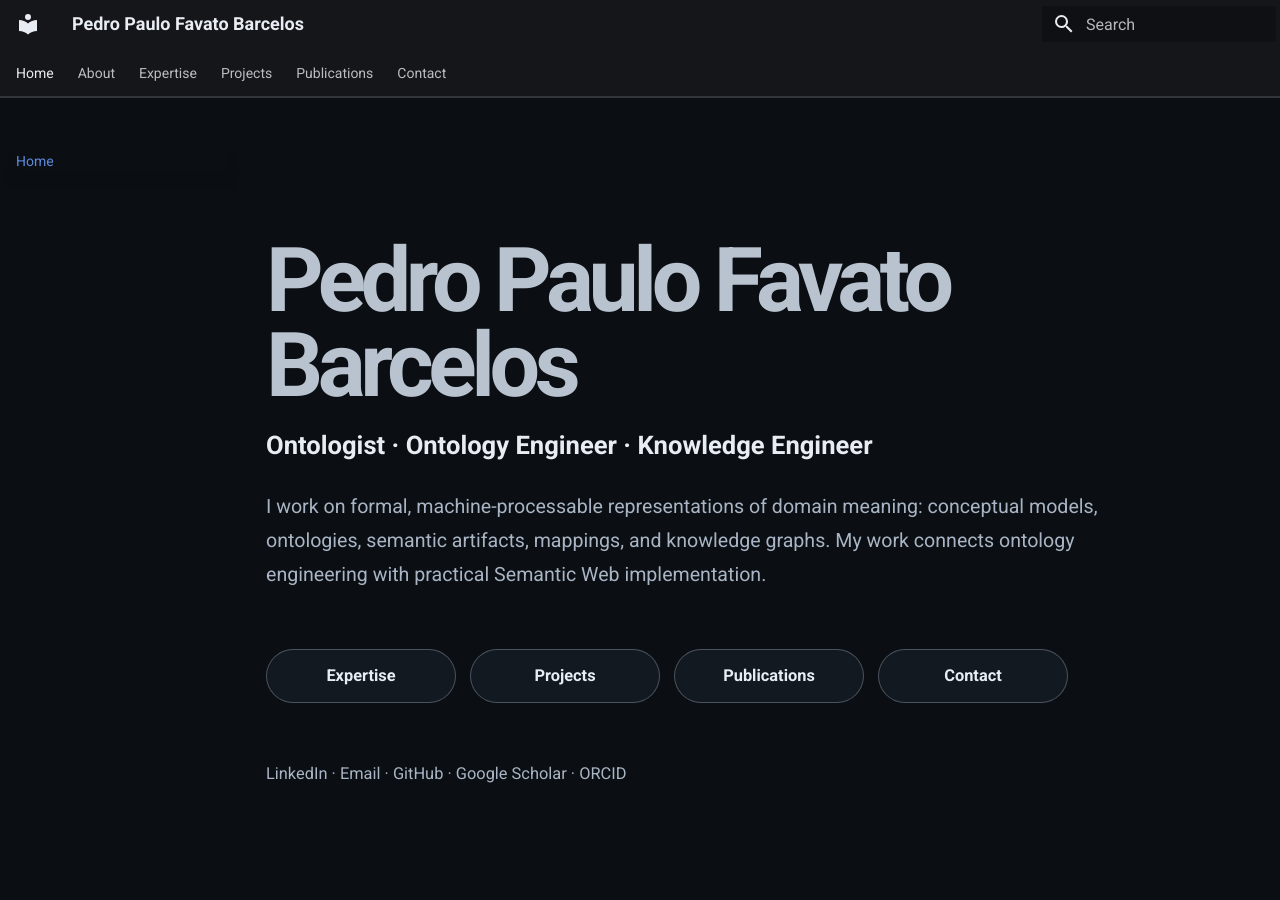
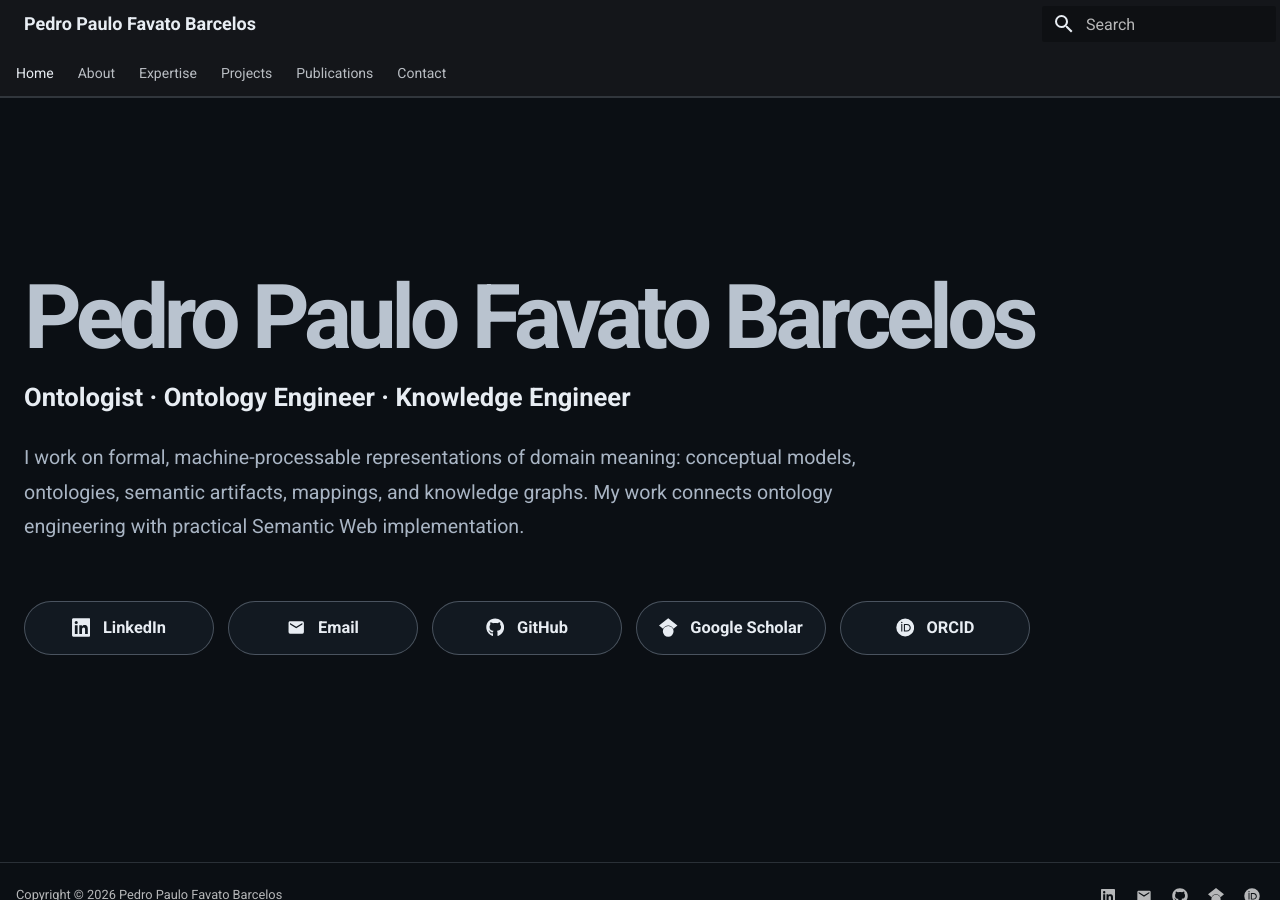
Before and after one commit to pedropaulofb/pedropaulofb.github.io, an MkDocs documentation site: the page built from docs/index.md, in a window 1280 px wide and 900 px high. Built offline with MkDocs 1.6.1 and Material for MkDocs 9.7.7, drawn with Linux system fonts in a browser that asks for light colours.

Commit message:
style(site): simplify homepage branding and navigation
- replace duplicated homepage navigation links with profile buttons
- hide the default Material header logo and desktop side navigation
- add a plain favicon and disable heading permalink symbols

```diff
--- a/docs/index.md
+++ b/docs/index.md
@@ -17,19 +17,15 @@
 
 <div class="link-grid" markdown="1">
 
-[Expertise](expertise.md){ .profile-link }
+[:fontawesome-brands-linkedin: LinkedIn](https://w3id.org/pedropaulofb/linkedin){ .profile-link }
 
-[Projects](projects.md){ .profile-link }
+[:material-email: Email](https://w3id.org/pedropaulofb/email){ .profile-link }
 
-[Publications](publications.md){ .profile-link }
+[:fontawesome-brands-github: GitHub](https://w3id.org/pedropaulofb/github){ .profile-link }
 
-[Contact](contact.md){ .profile-link }
+[:simple-googlescholar: Google Scholar](https://w3id.org/pedropaulofb/scholar){ .profile-link }
 
-</div>
-
-<div class="profile-row" markdown="1">
-
-[LinkedIn](https://w3id.org/pedropaulofb/linkedin) · [Email](https://w3id.org/pedropaulofb/email) · [GitHub](https://w3id.org/pedropaulofb/github) · [Google Scholar](https://w3id.org/pedropaulofb/scholar) · [ORCID](https://w3id.org/pedropaulofb/orcid)
+[:fontawesome-brands-orcid: ORCID](https://w3id.org/pedropaulofb/orcid){ .profile-link }
 
 </div>
 
--- a/docs/stylesheets/extra.css
+++ b/docs/stylesheets/extra.css
@@ -32,6 +32,11 @@
   border-bottom: 1px solid var(--ppfb-border-color);
 }
 
+/* Hide the default Material logo before the site title. */
+.md-header__button.md-logo {
+  display: none;
+}
+
 .md-tabs {
   background-color: var(--md-default-bg-color);
   border-bottom: 1px solid var(--ppfb-border-color);
@@ -46,9 +51,39 @@
   opacity: 1;
 }
 
-/* Slightly wider than the Material default, without becoming a full-width layout. */
+/* Wider than the Material default, while keeping a composed documentation layout. */
 .md-grid {
-  max-width: 74rem;
+  max-width: 78rem;
+}
+
+/* The top navigation already provides the primary page-level navigation.
+   On desktop, hide the duplicated left navigation column and let the
+   content occupy the recovered space. On smaller screens, keep Material's
+   primary sidebar available for the mobile navigation drawer. */
+@media screen and (min-width: 76.25em) {
+  .md-sidebar--primary {
+    display: none;
+  }
+
+  .md-main__inner {
+    margin-top: 0;
+  }
+
+  .md-content {
+    margin-left: 0;
+  }
+}
+
+/* Keep the article measure readable after removing the left sidebar. */
+.md-content__inner {
+  max-width: 58rem;
+}
+
+/* Preserve comfortable separation between content and the right-side TOC. */
+@media screen and (min-width: 76.25em) {
+  .md-sidebar--secondary {
+    margin-left: 1.6rem;
+  }
 }
 
 /* Footer remains visible, but visually quiet. */
@@ -156,19 +191,19 @@
   line-height: 1.75;
 }
 
-/* Primary homepage page links. */
+/* Primary homepage profile/contact links. */
 .md-typeset .link-grid {
   display: grid;
   grid-template-columns: repeat(auto-fit, minmax(9.5rem, max-content));
   gap: 0.7rem;
-  margin: 0 0 1.2rem;
+  margin: 0;
 }
 
 .md-typeset .profile-link {
   display: inline-flex;
   align-items: center;
   justify-content: center;
-  gap: 0.48rem;
+  gap: 0.5rem;
   min-width: 9.5rem;
   border: 1px solid var(--ppfb-border-color-strong);
   border-radius: 999px;
@@ -196,24 +231,6 @@
   height: 1.05rem;
 }
 
-/* Secondary homepage profile/contact links. */
-.md-typeset .profile-row {
-  max-width: 46rem;
-  color: var(--ppfb-muted-color);
-  font-size: 0.82rem;
-  line-height: 1.8;
-}
-
-.md-typeset .profile-row a {
-  color: var(--ppfb-muted-color);
-  text-decoration: none;
-}
-
-.md-typeset .profile-row a:hover {
-  color: var(--md-typeset-a-color);
-  text-decoration: underline;
-}
-
 /* Compact metadata blocks in project pages. */
 .md-typeset p:has(strong:first-child) {
   margin-top: 0.35rem;
--- a/mkdocs.yml
+++ b/mkdocs.yml
@@ -6,6 +6,7 @@
 theme:
   name: material
   language: en
+  favicon: assets/favicon.svg
   palette:
     scheme: slate
     primary: black
@@ -42,7 +43,7 @@
   - md_in_html
   - tables
   - toc:
-      permalink: true
+      permalink: false
   - pymdownx.details
   - pymdownx.superfences
   - pymdownx.emoji:
```
Also changed, not shown: docs/assets/favicon.svg (added).
